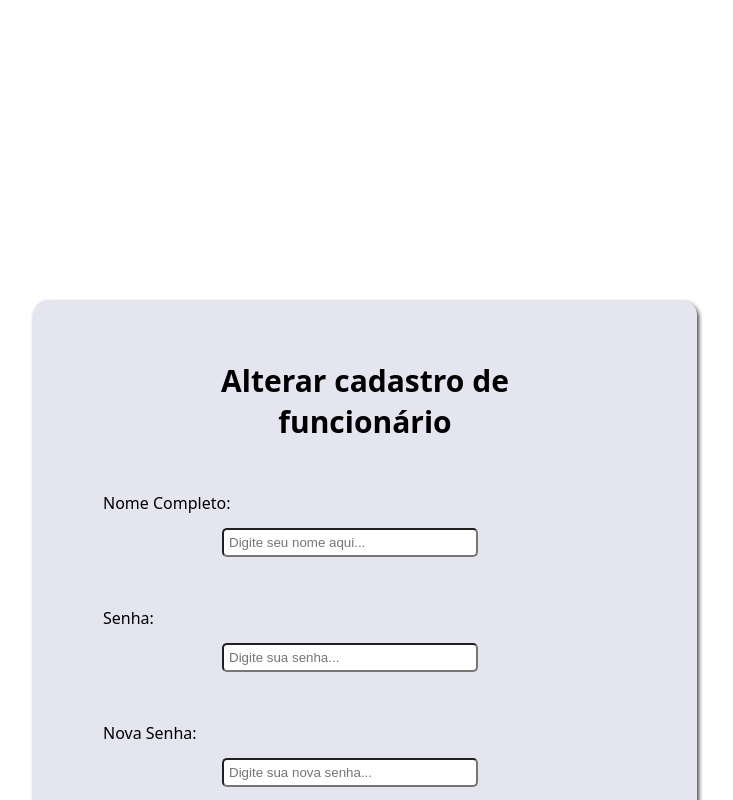
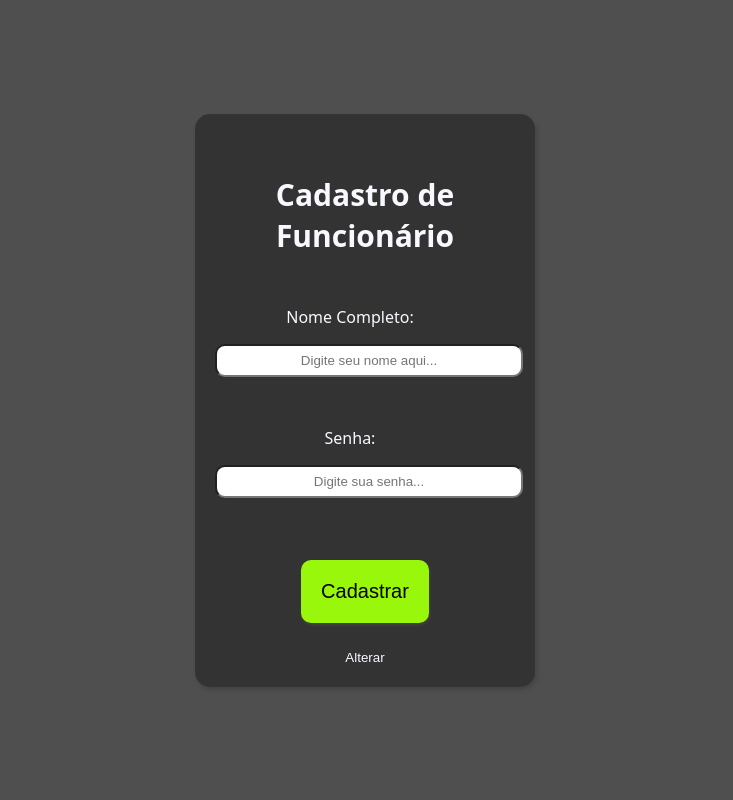
Before and after one commit to Arthurad11/projeto_integrador, a Next.js app in the folder projeto_integrador/: page /cadastro in a window 1280 px wide. Shown: the top 800 px of the page, without its empty margins (275-1008 px from the left). Built offline with nearby package versions, Linux system fonts and the light colour scheme.

Commit message:
Atualização das telas

```diff
--- a/projeto_integrador/app/alteracad/altfunc.css
+++ b/projeto_integrador/app/alteracad/altfunc.css
@@ -1,6 +1,6 @@
 @import url('https://fonts.googleapis.com/css2?family=Oswald:wght@200..700&family=Roboto+Mono:ital,wght@0,100..700;1,100..700&display=swap');
 
-.body{
+body{
 
     margin: 0;
     padding: 0;
@@ -10,8 +10,8 @@
 
     font-family: "Open Sans";
 
-    background-color: #444;
-    color: #f8f8f8;
+    background-color: #4f4f4f;
+    color: #f8f8ff;
 
     display: flex;
     height: 100vh;
@@ -21,9 +21,9 @@
 
     width: 300px;
 
-
+    color: #f8f8ff;
     text-align: center;
-    background: #e5e5f0;
+    background: #333;
 
     margin-left: 25px;
     margin-right: 25px;
@@ -52,14 +52,17 @@
 .conjunto input{
     margin-left: -30px;
     margin-top: -80px;
-    padding: 5px;
-    padding-right: 70px;
-    border-radius: 5px;
-
+    padding-top: 7px;
+    padding-bottom: 7px;
+    width: 100%;
+    border-radius: 10px;
+    margin: 0 auto;
 }
 
 .botao{
 
+    border: none;
+    background-color: rgb(152, 247, 10);
     margin-top: 40px;
     padding: 20px;
     box-shadow: 1px 2px 3px #444;
@@ -68,6 +71,6 @@
 }
 
 .botao:hover{
-    background: rgb(73, 73, 214);
+    background: rgb(50, 148, 25);
     transition: 0.3s;
 }
--- a/projeto_integrador/app/cadastro/cadfunc.css
+++ b/projeto_integrador/app/cadastro/cadfunc.css
@@ -1,29 +1,50 @@
 @import url('https://fonts.googleapis.com/css2?family=Oswald:wght@200..700&family=Roboto+Mono:ital,wght@0,100..700;1,100..700&display=swap');
 
+body{
+
+    margin: 0;
+    padding: 0;
+
+    justify-content: center;
+    align-items: center;
+
+    font-family: "Open Sans";
+
+    background-color: #4f4f4f;
+    color: #f8f8ff;
+
+    display: flex;
+    height: 100vh;
+
+}
 .conjunto{
+
+    width: 300px;
+
+    color: #f8f8ff;
     text-align: center;
-    background: #e5e5f0;
-    margin-top: 300px;
-    margin-left: 300px;
-    margin-right: 300px;
-    padding: 100px;
+    background: #333;
+
+    margin-left: 25px;
+    margin-right: 25px;
+    padding: 20px;
     box-shadow: 2px 3px 4px #444 ;
     border-radius: 15px;
     font-family: system-ui, -apple-system, BlinkMacSystemFont, 'Segoe UI', Roboto, Oxygen, Ubuntu, Cantarell, 'Open Sans', 'Helvetica Neue', sans-serif;
 
 
-
 }
 
 .titulo{
-    margin-top: -40px;
+    margin-top: 40px;
     font-size: 30px;
-
+    text-align: center;
 
 }
 
 .conjunto p{
-    text-align: left;
+
+    text-align: center;
     margin-left: -30px;
     margin-top: 50px;
 }
@@ -31,13 +52,19 @@
 .conjunto input{
     margin-left: -30px;
     margin-top: -80px;
-    padding: 5px;
-    padding-right: 70px;
-    border-radius: 5px;
+    padding-top: 7px;
+    padding-bottom: 7px;
+    width: 100%;
+    border-radius: 10px;
+    margin: 0 auto;
+    text-align: center;
+    align-items: center;
 }
 
 .botao{
 
+    border: none;
+    background-color: rgb(152, 247, 10);
     margin-top: 40px;
     padding: 20px;
     box-shadow: 1px 2px 3px #444;
@@ -46,12 +73,12 @@
 }
 
 .botao:hover{
-    background: rgb(73, 73, 214);
+    background: rgb(50, 148, 25);
     transition: 0.3s;
 }
 
-@media screen and (min-widht: 600px) {
-    .conjunto{
-        transform: scale(1.3);
-    }
+.botaoAlterar{
+    background: #333;
+    border: none;
+    color: #f8f8ff;
 }
--- a/projeto_integrador/app/cadastro/page.js
+++ b/projeto_integrador/app/cadastro/page.js
@@ -1,22 +1,64 @@
+"use client"
+
 import './cadfunc.css'
+import { useState } from 'react';
 
 function Cadastro() {
+    const [cadastrarFunc, setCadastro] = useState(true);
+    const [alteraCadastro, setAlteraCadastro] = useState(false);
+
     return (
+        <div>
 
-        <div className="conjunto">
+            {cadastrarFunc && (
+                <div className="conjunto">
+                    <form action="" method="">
+                        <h1 className="titulo">Cadastro de Funcionário</h1>
+                        <p>Nome Completo:</p>
+                        <input placeholder="Digite seu nome aqui..."/>
+                        <p>Senha:</p>
+                        <input placeholder="Digite sua senha..." type="password"/>
+                        <br/><br/>
+                        <button className="botao">Cadastrar</button>
+                        <br/><br/>
+                        <button
+                            className="botaoAlterar"
+                            onClick={() => {
+                                setCadastro(false);
+                                setAlteraCadastro(true);
+                            }}
+                        >
+                            Alterar
+                        </button>
+                    </form>
+                </div>
+            )}
 
-        <h1 className="titulo"> Alterar cadastro de funcionário </h1>
-        <p> Nome Completo: </p>
-        <input placeholder="Digite seu nome aqui..."/>
-        <p> Senha: </p>
-        <input placeholder="Digite sua senha..."/>
-        <p>Nova Senha: </p>
-        <input placeholder="Digite sua nova senha..."/>
-        <br/> <br/>
-        <button className="botao"> Atualizar </button>
-
-    </div>
-     );
+            {alteraCadastro && (
+                <div className="conjunto">
+                    <h1 className="titulo">Alterar cadastro de funcionário</h1>
+                    <p>Nome Completo:</p>
+                    <input placeholder="Digite seu nome aqui..."/>
+                    <p>Senha:</p>
+                    <input placeholder="Digite sua senha..." type="password"/>
+                    <p>Nova Senha:</p>
+                    <input placeholder="Digite sua nova senha..." type="password"/>
+                    <br/><br/>
+                    <button className="botao">Atualizar</button>
+                    <br/><br/>
+                    <button
+                        className="botaoAlterar"
+                        onClick={() => {
+                            setCadastro(true);
+                            setAlteraCadastro(false);
+                        }}
+                    >
+                        Cadastrar
+                    </button>
+                </div>
+            )}
+        </div>
+    );
 }
 
 export default Cadastro;
--- a/projeto_integrador/app/cadastroproduto/cadprod.css
+++ b/projeto_integrador/app/cadastroproduto/cadprod.css
@@ -1,27 +1,50 @@
 @import url('https://fonts.googleapis.com/css2?family=Oswald:wght@200..700&family=Roboto+Mono:ital,wght@0,100..700;1,100..700&display=swap');
 
+body{
+
+    margin: 0;
+    padding: 0;
+
+    justify-content: center;
+    align-items: center;
+
+    font-family: "Open Sans";
+
+    background-color: #4f4f4f;
+    color: #f8f8ff;
+
+    display: flex;
+    height: 100vh;
+
+}
 .conjunto{
+
+    width: 300px;
+
+    color: #f8f8ff;
     text-align: center;
-    background: #e5e5f0;
-    margin-top: 300px;
-    margin-left: 300px;
-    margin-right: 300px;
-    padding: 100px;
+    background: #333;
+
+    margin-left: 25px;
+    margin-right: 25px;
+    padding: 20px;
     box-shadow: 2px 3px 4px #444 ;
     border-radius: 15px;
     font-family: system-ui, -apple-system, BlinkMacSystemFont, 'Segoe UI', Roboto, Oxygen, Ubuntu, Cantarell, 'Open Sans', 'Helvetica Neue', sans-serif;
 
+
 }
 
 .titulo{
-    margin-top: -40px;
+    margin-top: 40px;
     font-size: 30px;
-
+    text-align: center;
 
 }
 
 .conjunto p{
-    text-align: left;
+
+    text-align: center;
     margin-left: -30px;
     margin-top: 50px;
 }
@@ -29,13 +52,19 @@
 .conjunto input{
     margin-left: -30px;
     margin-top: -80px;
-    padding: 5px;
-    padding-right: 70px;
-    border-radius: 5px;
+    padding-top: 7px;
+    padding-bottom: 7px;
+    width: 100%;
+    border-radius: 10px;
+    margin: 0 auto;
+    text-align: center;
+    align-items: center;
 }
 
 .botao{
 
+    border: none;
+    background-color: rgb(152, 247, 10);
     margin-top: 40px;
     padding: 20px;
     box-shadow: 1px 2px 3px #444;
@@ -44,6 +73,6 @@
 }
 
 .botao:hover{
-    background: rgb(73, 73, 214);
+    background: rgb(50, 148, 25);
     transition: 0.3s;
 }
--- a/projeto_integrador/app/cadastroproduto/page.js
+++ b/projeto_integrador/app/cadastroproduto/page.js
@@ -4,9 +4,9 @@ import "./cadprod.css"
 function CadProduto() {
     return (
 
-    <div class="conjunto">
+    <div className="conjunto">
 
-        <h1 class="titulo"> Cadastro de produto </h1>
+        <h1 className="titulo"> Cadastro de produto </h1>
         <p> Produto: </p>
         <input placeholder="Digite o produto aqui..."/>
         <p> Valor do Produto: </p>
@@ -14,7 +14,7 @@ function CadProduto() {
         <p>Quantidade em UN: </p>
         <input placeholder="Quantas Unidades..."/>
         <br/> <br/>
-        <button class="botao"> Cadastrar </button>
+        <button className="botao"> Cadastrar </button>
 
     </div> );
 }
```
Also changed, not shown: projeto_integrador/app/alteracad/page.js (+9 -0 lines), projeto_integrador/package.json (+6 -4 lines), 1 other file (tests, documents, lock files or other folders).
